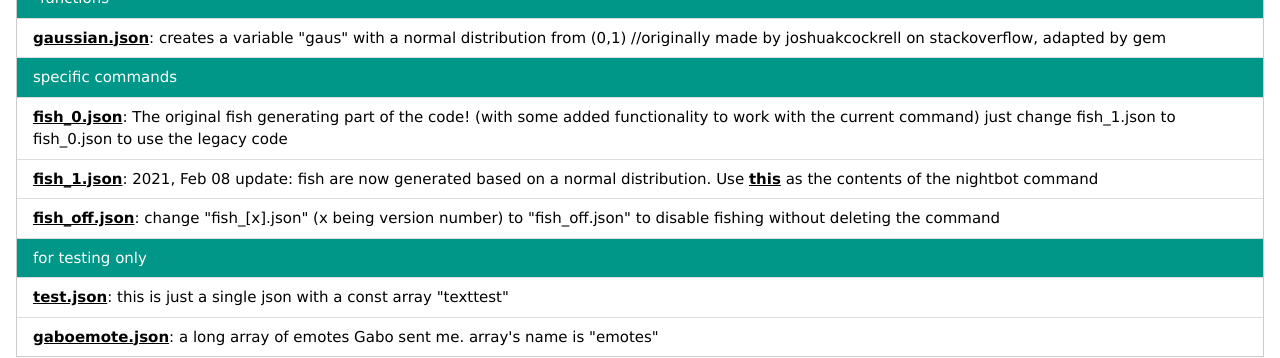
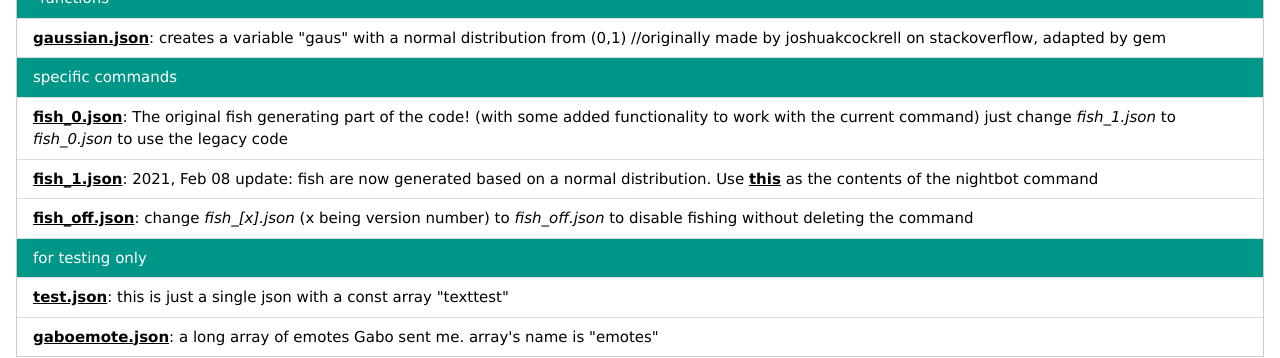
Before and after one commit to thesecretmaster/pentagonitestudios, a Jekyll site: the page nightbot.html, which Jekyll copies as it is, in a window 1280 px wide. Shown: the part 381-739 px from the top of the page. Built offline with Jekyll 4.4.1, drawn with Linux system fonts in a browser that asks for light colours; some web fonts are replaced.

Commit message:
italicize code lines

```diff
--- a/nightbot.html
+++ b/nightbot.html
@@ -97,9 +97,9 @@
 <li class="w3-theme">"functions"</li>
 <li><a href="nb/gaussian.json" target="_blank"><b>gaussian.json</b></a>: creates a variable "gaus" with a normal distribution from (0,1) //originally made by joshuakcockrell on stackoverflow, adapted by gem</li>
 <li class="w3-theme">specific commands</li>
-<li><a href="nb/fish_0.json" target="_blank"><b>fish_0.json</b></a>: The original fish generating part of the code! (with some added functionality to work with the current command) just change fish_1.json to fish_0.json to use the legacy code</li>
+<li><a href="nb/fish_0.json" target="_blank"><b>fish_0.json</b></a>: The original fish generating part of the code! (with some added functionality to work with the current command) just change <i>fish_1.json</i> to <i>fish_0.json</i> to use the legacy code</li>
 <li><a href="nb/fish_1.json" target="_blank"><b>fish_1.json</b></a>: 2021, Feb 08 update: fish are now generated based on a normal distribution. Use <a href="nb/fishcommand.txt" target="_blank"><b>this</b></a> as the contents of the nightbot command</li>
-<li><a href="nb/fish_off.json" target="_blank"><b>fish_off.json</b></a>: change "fish_[x].json" (x being version number) to "fish_off.json" to disable fishing without deleting the command</li>
+<li><a href="nb/fish_off.json" target="_blank"><b>fish_off.json</b></a>: change <i>fish_[x].json</i> (x being version number) to <i>fish_off.json</i> to disable fishing without deleting the command</li>
 <li class="w3-theme">for testing only</li>
 <li><a href="nb/test.json" target="_blank"><b>test.json</b></a>: this is just a single json with a const array "texttest"</li>
 <li><a href="nb/gaboemote.json" target="_blank"><b>gaboemote.json</b></a>: a long array of emotes Gabo sent me. array's name is "emotes"</li>
```
